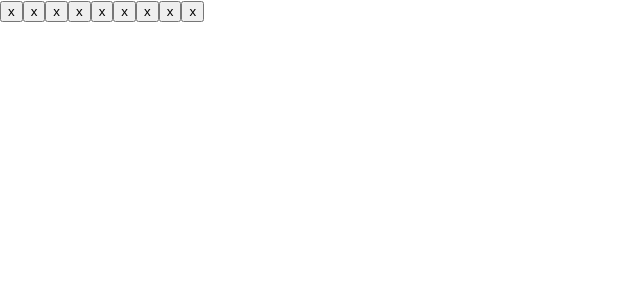
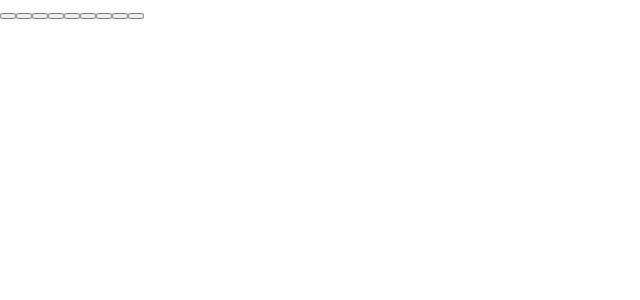
Before and after one commit to majatkaczyk/react-tic-tac-toe-game, a React (Create React App) app in the folder tic-tac-toe/: page / in a window 1280 px wide. Shown: the top 300 px of the page, without its empty margins (0-640 px from the left). Built offline with nearby package versions, Linux system fonts and the light colour scheme.

Commit message:
show board and fix winner sign

```diff
--- a/tic-tac-toe/src/components/Game.tsx
+++ b/tic-tac-toe/src/components/Game.tsx
@@ -4,20 +4,30 @@ import { useMachine } from "@xstate/react";
 import { Machine } from "../game-machine/machine";
 
 export default function Game() {
-  const machine = useMachine(Machine);
-  console.log(machine);
+  const [state, send] = useMachine(Machine);
+
   return (
     <>
+      {state.matches("gameOver") && (
+        <div>
+          {state.hasTag("winner") && <div>Winner: {state.context.winner}</div>}
+          {state.hasTag("draw") && <div>Draw</div>}
+          <button onClick={() => send({ type: "RESET" })}>Reset</button>
+        </div>
+      )}
+      <div>
         {Array(9)
           .fill(null)
+          .map((_, i) => i)
           .map((index) => (
             <Square
               key={index}
               index={index}
-            onClickSquare={() => {}}
-            player="x"
+              onClickSquare={() => send({ type: "PLAY", value: index })}
+              player={state.context.board[index]}
             />
           ))}
+      </div>
     </>
   );
 }
--- a/tic-tac-toe/src/components/Square.tsx
+++ b/tic-tac-toe/src/components/Square.tsx
@@ -1,7 +1,7 @@
 import React from "react";
 
 interface SquareProps {
-  player: "x" | "o";
+  player: "x" | "o" | null;
   onClickSquare: (event: React.MouseEvent<HTMLButtonElement>) => void;
   index: number;
 }
--- a/tic-tac-toe/src/game-machine/machine.ts
+++ b/tic-tac-toe/src/game-machine/machine.ts
@@ -77,7 +77,7 @@ export const Machine = createMachine(
     actions: {
       resetBoard: assign(initialContext),
       setWinner: assign({
-        winner: ({ context }) => (context.currentPlayer === "x" ? "x" : "o"),
+        winner: ({ context }) => (context.currentPlayer === "x" ? "o" : "x"),
       }),
       updateBoard: assign({
         board: ({ context, event }) => {
```
Lines whose indentation alone changed are shown as unchanged.
